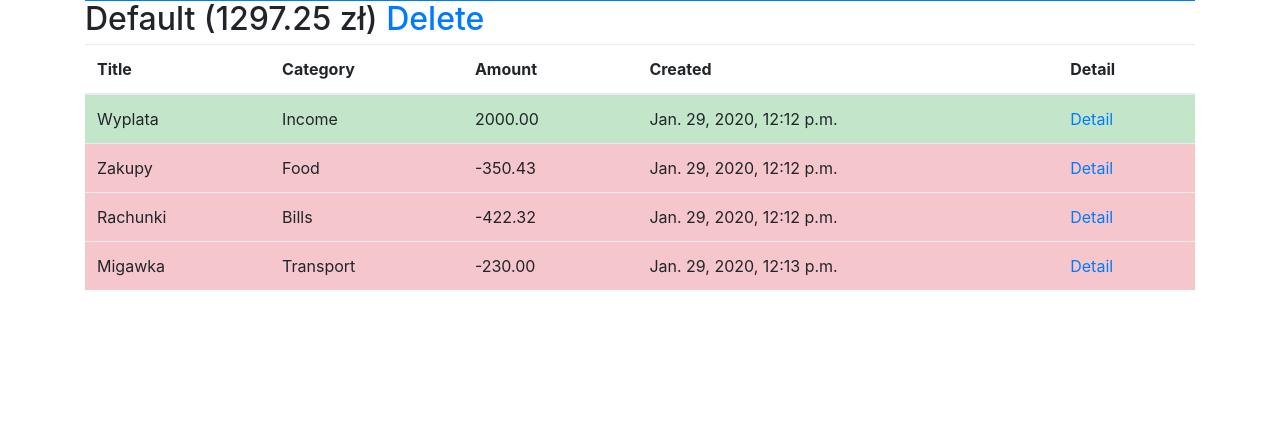
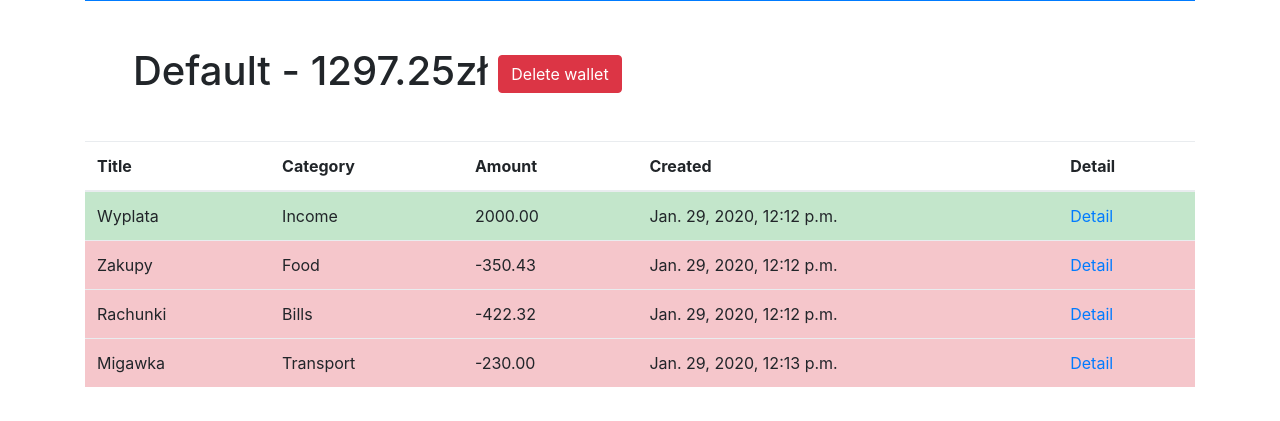
Before and after one commit to jslodkowicz/home_budget, a Django app: page /wallets/1/ in a window 1280 px wide. Shown: the part 55-476 px from the top of the page. Run offline with Django 3.2, Linux system fonts and the light colour scheme; a user stored in the database is signed in; data comes from the database, SQL or seed files in the repository; some libraries are stand-ins or nearby versions.

Commit message:
transactions & wallet tables / delete pages

```diff
--- a/templates/transactions/wallet_detail.html
+++ b/templates/transactions/wallet_detail.html
@@ -1,7 +1,9 @@
 {% extends 'base.html' %}
 
 {% block content %}
-    <h2>{{ wallet }} <a href="{% url 'home_budget:wallet_delete' wallet.id %}">Delete</a></h2>
+    <div class="mx-5 my-5">
+        <h1>{{ wallet.name }} - {{ wallet.balance }}zł <button class="btn btn-danger" onclick="location.href='{% url "home_budget:wallet_delete" wallet.id %}'">Delete wallet</button></h1>
+    </div>
     {% if wallet.transactions.all %}
         <table class="table table-hover">
           <thead>
```
